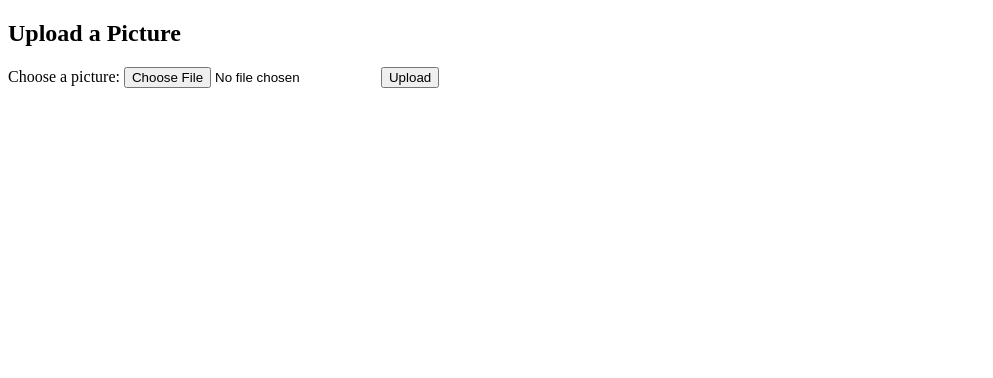
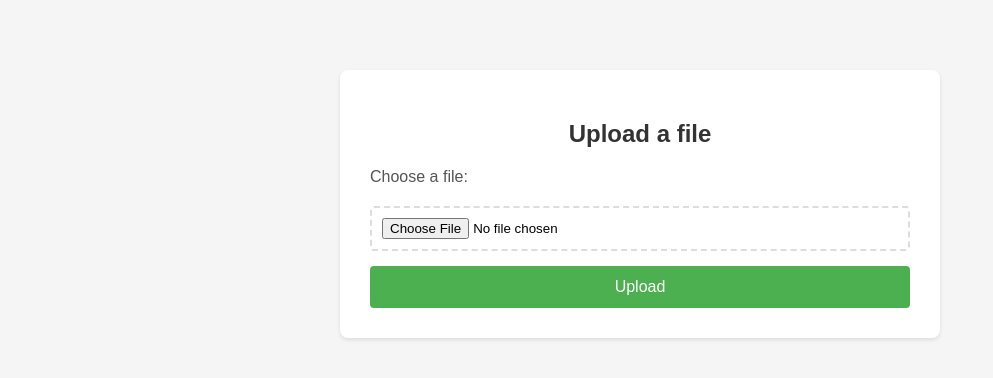
Before and after one commit to eleekku/webserv, a plain HTML site: page www/upload.html in a window 1280 px wide. Shown: the whole page, without its empty margins (0-993 px from the left). Drawn offline with Linux system fonts and the light colour scheme.

Commit message:
Update upload.html template

```diff
--- a/www/upload.html
+++ b/www/upload.html
@@ -1,11 +1,71 @@
 <!doctype html>
 <html>
+	<head>
+		<title>File Upload</title>
+		<style>
+			body {
+				font-family: Arial, sans-serif;
+				max-width: 600px;
+				margin: 50px auto;
+				padding: 20px;
+				background-color: #f5f5f5;
+			}
+
+			.upload-container {
+				background-color: white;
+				padding: 30px;
+				border-radius: 8px;
+				box-shadow: 0 2px 4px rgba(0, 0, 0, 0.1);
+			}
+
+			h2 {
+				color: #333;
+				margin-bottom: 20px;
+				text-align: center;
+			}
+
+			form {
+				display: flex;
+				flex-direction: column;
+				gap: 15px;
+			}
+
+			label {
+				color: #555;
+				margin-bottom: 5px;
+			}
+
+			input[type="file"] {
+				padding: 10px;
+				border: 2px dashed #ddd;
+				border-radius: 4px;
+				cursor: pointer;
+			}
+
+			input[type="submit"] {
+				background-color: #4caf50;
+				color: white;
+				padding: 12px 20px;
+				border: none;
+				border-radius: 4px;
+				cursor: pointer;
+				font-size: 16px;
+				transition: background-color 0.3s;
+			}
+
+			input[type="submit"]:hover {
+				background-color: #45a049;
+			}
+		</style>
+	</head>
 	<body>
-		<h2>Upload a Picture</h2>
-		<form action="/uploads" method="post" enctype="multipart/form-data">
-			<label for="file">Choose a picture:</label>
-			<input type="file" id="file" name="file" />
-			<input type="submit" value="Upload" />
-		</form>
+		<div class="upload-container">
+			<h2>Upload a file</h2>
+			<form action="/uploads" method="post" enctype="multipart/form-data">
+				<label for="file">Choose a file:</label>
+				<input type="file" id="file" name="file" required />
+				<input type="submit" value="Upload" />
+			</form>
+		</div>
 	</body>
 </html>
```
